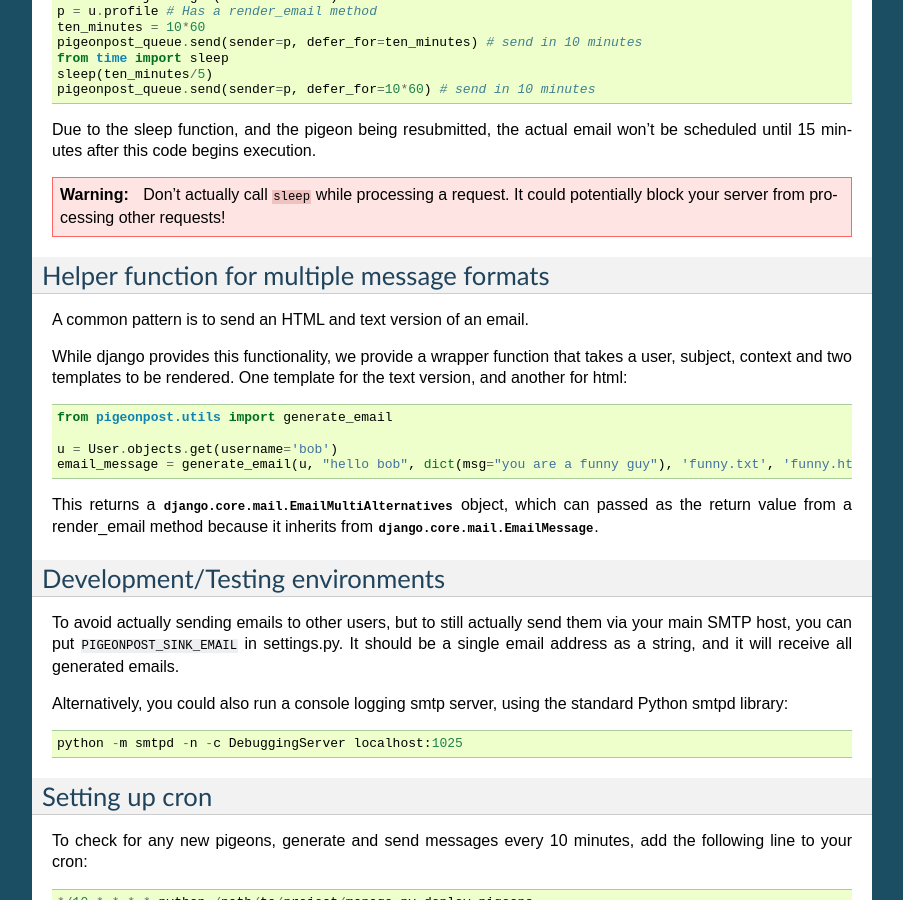
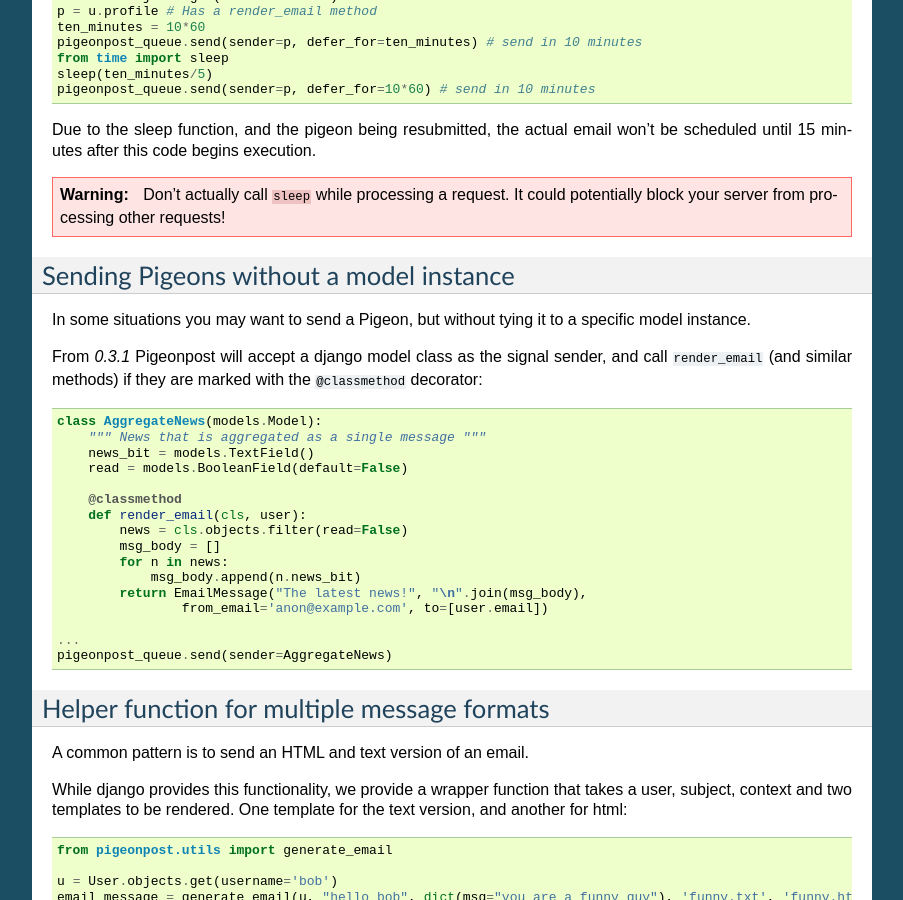
Before and after one commit to dragonfly-science/django-pigeonpost, a Sphinx documentation site: the page built from doc/api.rst, in a window 1280 px wide and 900 px high, scrolled down 1764 px. Shown: the whole window, without its empty margins (198-1101 px from the left). Built offline with Sphinx 7.4.7, drawn with Linux system fonts in a browser that asks for light colours; some of the changed text lies outside the part shown.

Commit message:
new version for new class-level sender support

```diff
--- a/doc/api.rst
+++ b/doc/api.rst
@@ -112,6 +112,34 @@ won't be scheduled until 15 minutes after this code begins execution.
 .. warning:: Don't actually call ``sleep`` while processing a request. It
     could potentially block your server from processing other requests!
 
+Sending Pigeons without a model instance
+----------------------------------------
+
+In some situations you may want to send a Pigeon, but without tying it to
+a specific model instance.
+
+From `0.3.1` Pigeonpost will accept a django model class as the signal sender,
+and call ``render_email`` (and similar methods) if they are marked with the
+``@classmethod`` decorator::
+
+    class AggregateNews(models.Model):
+        """ News that is aggregated as a single message """
+        news_bit = models.TextField()
+        read = models.BooleanField(default=False)
+
+        @classmethod
+        def render_email(cls, user):
+            news = cls.objects.filter(read=False)
+            msg_body = []
+            for n in news:
+                msg_body.append(n.news_bit)
+            return EmailMessage("The latest news!", "\n".join(msg_body),
+                    from_email='anon@example.com', to=[user.email])
+
+    ...
+    pigeonpost_queue.send(sender=AggregateNews)
+
+
 Helper function for multiple message formats
 --------------------------------------------
 
--- a/doc/changelog.rst
+++ b/doc/changelog.rst
@@ -1,5 +1,10 @@
 Changelog
 =========
+
+0.3.1
+-----
+
+* Support Pigeons without model instances, by using model class and classmethods
 
 0.2.0
 -----
--- a/pigeonpost/__init__.py
+++ b/pigeonpost/__init__.py
@@ -1 +1 @@
-version = '0.2.1'
+version = '0.3.1'
--- a/setup.py
+++ b/setup.py
@@ -1,7 +1,7 @@
 from distutils.core import setup
 
 setup(name='pigeonpost',
-      version='0.2.1',
+      version='0.3.1',
       description='Buffered delivery of emails in Django',
       author='Edward Abraham, Joel Pitt',
       author_email='edward@dragonfly.co.nz',
```
